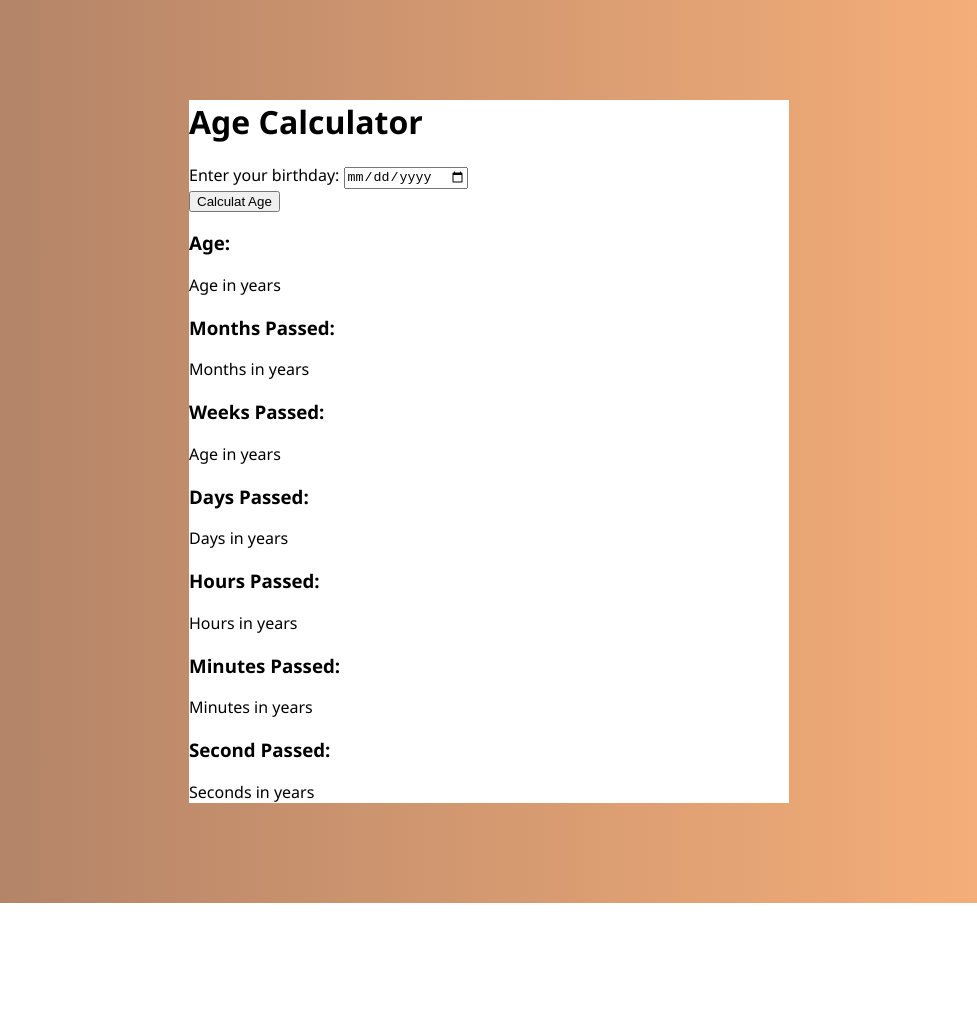
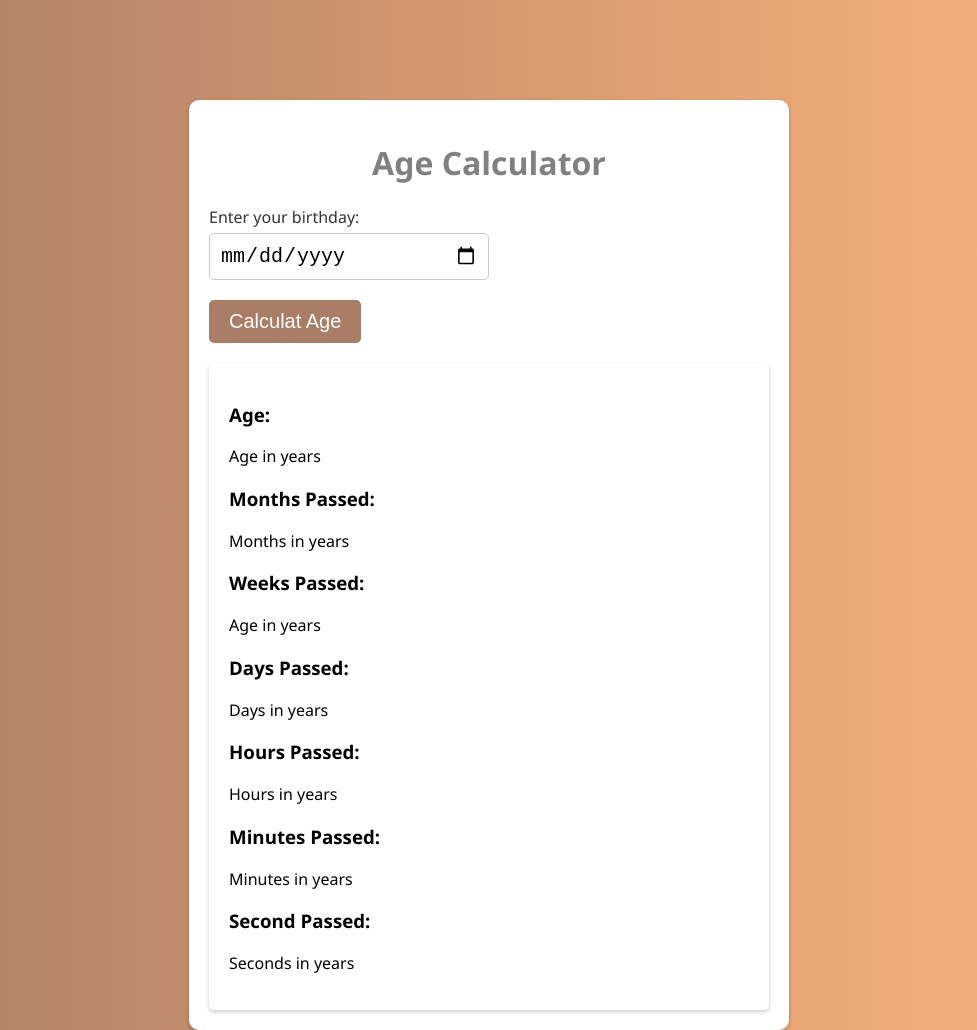
Before and after one commit to Vikashsinghal977/Age_Calculator, a plain HTML site: page index.html in a window 1280 px wide. Shown: the top 1030 px of the page, without its empty margins (151-1128 px from the left). Before the commit the page ends 903 px from the top, so only its background shows below. Drawn offline with Linux system fonts and the light colour scheme.

Commit message:
all borders css

```diff
--- a/style.css
+++ b/style.css
@@ -11,4 +11,44 @@ body{
     width: 600px;
     margin: 100px auto;
     background-color: white;
+    padding: 20px;
+    border-radius: 10px;
+    box-shadow: 0px 2px 4px rgba(0, 0, 0, .2);
 }
+h1{
+    text-align: center;
+    color: gray;
+}
+.form-group{
+    margin-bottom: 20px;
+}
+label{
+    display: block;
+    margin-bottom: 5px;
+    color: #333;
+    font-weight: 700px;
+}
+input[type="date"]{
+    width: 50%;
+    padding: 10px;
+    font-size: 20px;
+    border-radius: 5px;
+    border: 1px solid #ccc;
+}
+button{
+    padding: 10px 20px;
+    font-size: 20px;
+    background-color: #aa7e66;
+    color: #fff;
+    border: none;
+    border-radius: 5px;
+    cursor: pointer;
+}
+.result-contaner{
+    margin-top: 20px;
+    background-color: #fff;
+    padding: 20px;
+    border-radius: 5px;
+    box-shadow: 0px 2px 4px rgba(0, 0, 0, .2);
+
+}
```
